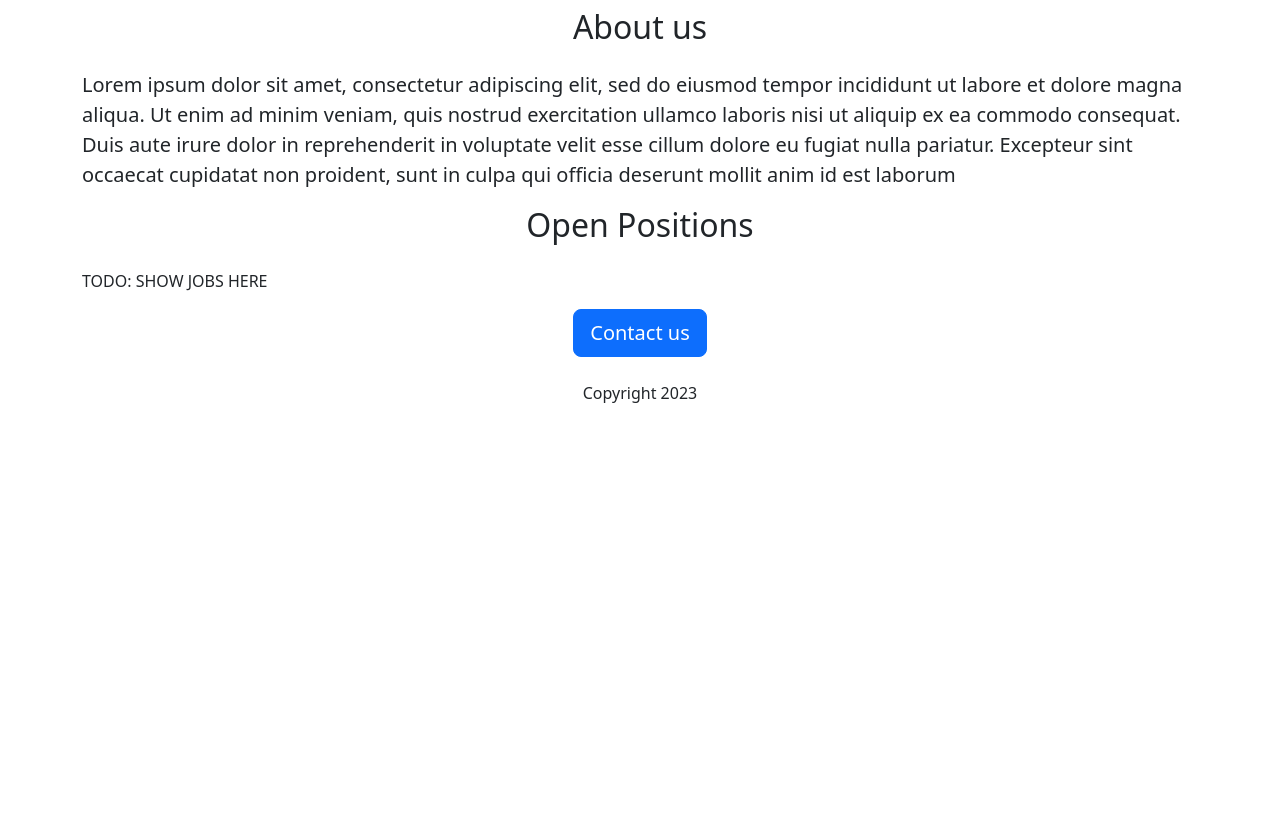
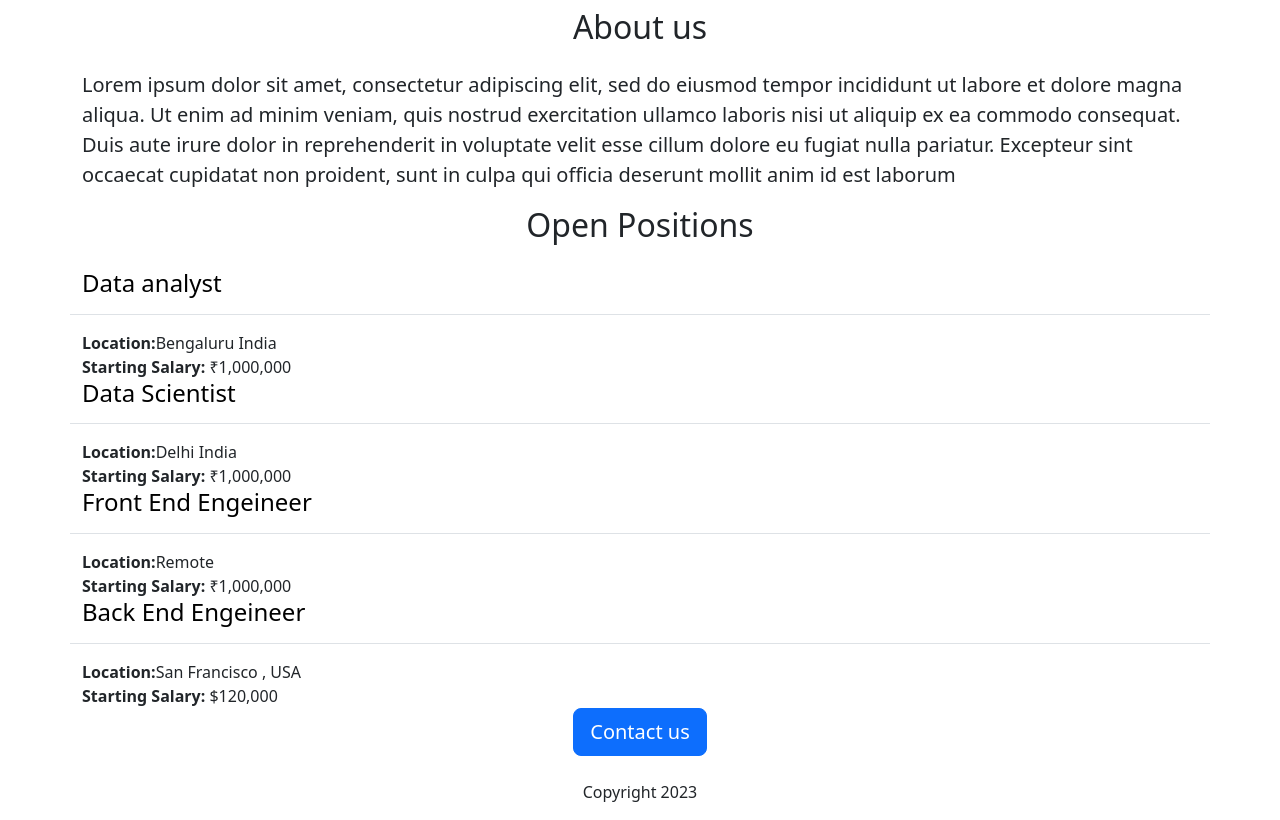
Before and after one commit to MaxCodez342/carrers-website, a Flask app: page / in a window 1280 px wide. Shown: the part 440-1260 px from the top of the page. Before the commit the page ends 843 px from the top, so only its background shows below. Run offline with Flask 2, Linux system fonts and the light colour scheme.

Commit message:
added new html code

```diff
--- a/app.py
+++ b/app.py
@@ -2,10 +2,38 @@ from flask import Flask, render_template
 
 app = Flask(__name__)
 
+JOBS = [
+  {
+  'ID':1,
+  'Title': 'Data analyst',
+  'Location' : 'Bengaluru India',
+  "Salary":"₹1,000,000"
+   },
+  {
+  'ID':2,
+  'Title': 'Data Scientist',
+  'Location' : 'Delhi India',
+  "Salary":"₹1,000,000"
+},
+{
+  'ID':3,
+  'Title': 'Front End Engeineer',
+  'Location' : 'Remote',
+  "Salary":"₹1,000,000"
+},
+{
+  'ID':4,
+  'Title': 'Back End Engeineer',
+  'Location' : 'San Francisco , USA',
+  "Salary":"$120,000"
+}
+
+]
+
 
 @app.route("/")
 def hello_world():
-  return render_template("home.html")
+  return render_template("home.html",jobs=JOBS , Company_name="Max")
 
 
 if __name__ == "__main__":
--- a/templates/home.html
+++ b/templates/home.html
@@ -1,7 +1,6 @@
   <!DOCTYPE html>
   <html>
     <head>
-
     <title>
         Careers Website
       </title>
@@ -32,11 +31,16 @@
       <h2 class="text-center mt-2 mb-4">
         <center>
         Open Positions
-          </center>
+         </center>
       </h2>
-      <p class="bodytext">
-        TODO: SHOW JOBS HERE
-      </p>
+
+
+        <div>
+        {% for job in jobs %}
+        {%include 'jobitem.html'%}
+            {% endfor %}
+        </div>
+
         <div class="text-center" >
      <button type="button" class="btn btn-primary btn-lg">Contact us
      </button>
--- /dev/null
+++ b/templates/jobitem.html
@@ -0,0 +1,9 @@
+<div class="border-bottom row" style="margin-bottom:16px;padding-bottom:8px;">
+          <h4 style="color:rgb(0,0,0)"> {{job["Title"]}} </h4>
+         </div>
+          <div>
+           <b>Location:</b>{{job["Location"]}}
+         </div>
+          <div>
+          <b>Starting Salary:</b> {{job["Salary"]}}
+         </div>
```
Also changed, not shown: templates/if tag in html.md (added, +3 -0 lines).
